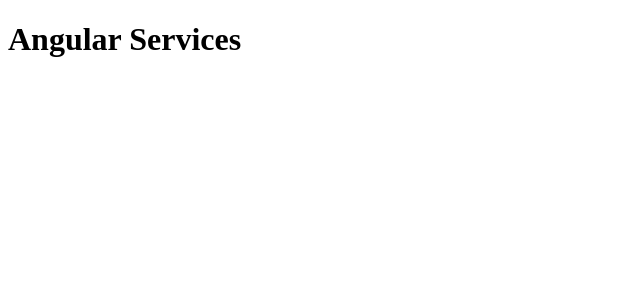
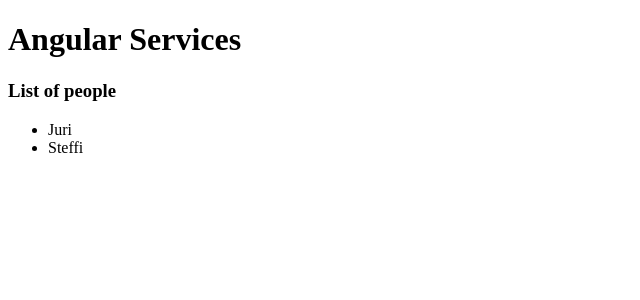
Before and after one commit to juristr/egghead-learn-services-and-di, an Angular app: page / in a window 1280 px wide. Shown: the top 300 px of the page, without its empty margins (0-640 px from the left). Built offline with nearby package versions, Linux system fonts and the light colour scheme.

Commit message:
final solution

```diff
--- a/src/app/app.component.ts
+++ b/src/app/app.component.ts
@@ -4,8 +4,7 @@
   selector: 'app-root',
   template: `
     <h1>Angular Services</h1>
+    <app-people-list></app-people-list>
   `
 })
-export class AppComponent {
-  title = 'app';
-}
+export class AppComponent {}
--- /dev/null
+++ b/src/app/people-list.component.ts
@@ -0,0 +1,23 @@
+import { Component, OnInit } from '@angular/core';
+import { PeopleService } from './people.service';
+
+@Component({
+  selector: 'app-people-list',
+  template: `
+    <h3>List of people</h3>
+    <ul>
+      <li *ngFor="let person of people">
+        {{ person.name }}
+      </li>
+    </ul>
+  `
+})
+export class PeopleListComponent implements OnInit {
+  people;
+
+  constructor(private peopleService: PeopleService) {}
+
+  ngOnInit() {
+    this.people = this.peopleService.getPeople();
+  }
+}
--- /dev/null
+++ b/src/app/people.service.ts
@@ -0,0 +1,21 @@
+import { Injectable } from '@angular/core';
+
+export abstract class PeopleService {
+  abstract getPeople();
+}
+
+@Injectable()
+export class AwesomePeopleService {
+  people = [
+    {
+      name: 'Juri'
+    },
+    {
+      name: 'Steffi'
+    }
+  ];
+
+  getPeople() {
+    return this.people;
+  }
+}
```
Also changed, not shown: src/app/app.module.ts (+10 -9 lines), 1 other file (tests, documents, lock files or other folders).
